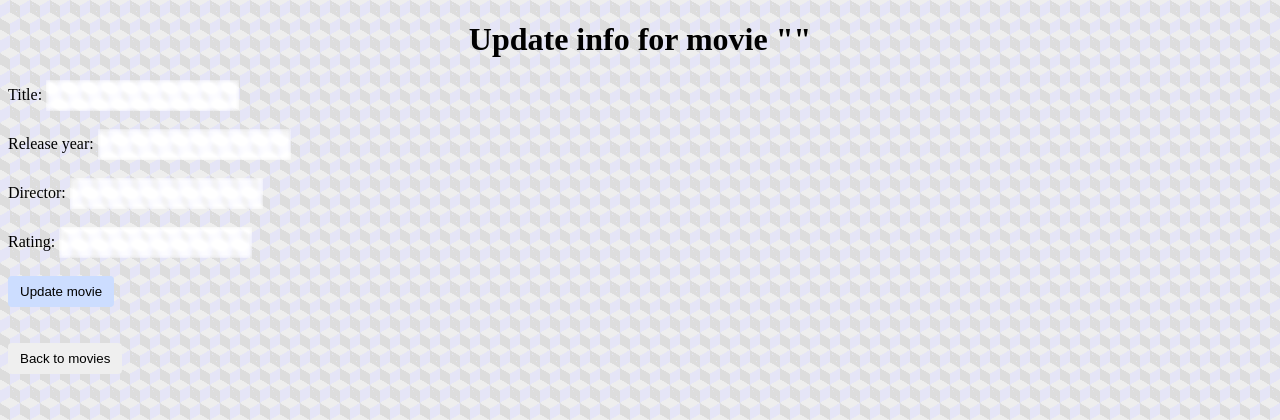
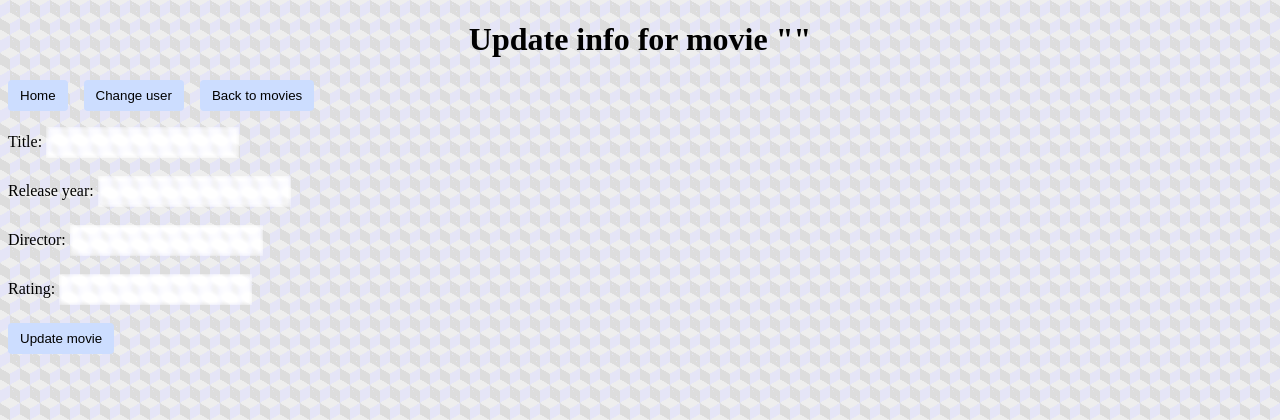
Before and after one commit to e-kif/movie-web, a Flask app: template templates/update-movie.html in a window 1280 px wide. Shown: the top 420 px of the page. Run offline with Flask 3, Linux system fonts and the light colour scheme; the template is opened without the code that fills it, so the values that code supplies are empty; parts of the project's set-up code (start-up, migrations or seed data) failed here and were passed over.

Commit message:
navigation menu

```diff
--- a/templates/add-movie.html
+++ b/templates/add-movie.html
@@ -9,6 +9,8 @@
 <body>
 	<h1>{{user.name}}, add a new movie!</h1>
 	<nav>
+		<a href="/"><button>Home</button></a>
+		<a href="/users"><button>Change user</button></a>
 		<a href="/user/{{user.id}}"><button>Back to movies</button></a>
 	</nav>
 
--- a/templates/add_user.html
+++ b/templates/add_user.html
@@ -10,12 +10,15 @@
 </head>
 <body>
     <h1>Add new user</h1>
+    <nav>
+        <a href="/"><button>Home</button></a>
+        <a href="/users"><button>Back to user list</button></a>
+    </nav>
     <form action="add-user" method="post">
         <input type="text" placeholder="username" id="username" name="user">
         <input type="submit">
     </form>
 
-    <a href="/users"><button>Back to user list</button></a>
 
 </body>
 </html>
--- a/templates/home.html
+++ b/templates/home.html
@@ -5,6 +5,9 @@
 	<meta name="viewport" content="width=device-width, initial-scale=1.0">
 	<title>Movie Web App</title>
 	<link rel="stylesheet" href="/static/style.css">
+	<style>
+        @import url('https://fonts.googleapis.com/css2?family=Rowdies:wght@300;400;700&display=swap');
+    </style>
 </head>
 <body>
 	<h1>Welcome to Movie Web App</h1>
--- a/templates/update-movie.html
+++ b/templates/update-movie.html
@@ -8,6 +8,11 @@
 </head>
 <body>
 	<h1>Update info for movie "{{movie.title}}"</h1>
+	<nav>
+		<a href="/"><button>Home</button></a>
+		<a href="/users"><button>Change user</button></a>
+		<a href="/user/{{user_id}}"><button>Back to movies</button></a>
+	</nav>
 
 	<form action="/users/{{user_id}}/update_movie/{{movie.id}}" method="post">
 		<label for="title">Title:</label>
@@ -27,7 +32,6 @@
 	</form>
 
 	<br><br>
-		<a href="/user/{{user_id}}"><button>Back to movies</button></a>
 
 </body>
 </html>
--- a/templates/update-user.html
+++ b/templates/update-user.html
@@ -8,6 +8,10 @@
 </head>
 <body>
 	<h1>Update {{user.name}}</h1>
+	<nav>
+		<a href="/"><button>Home</button></a>
+		<a href="/users"><button>Change user</button></a>
+	</nav>
 	{% if message is defined and message|length %}
 	<p>{{message}}</p>
 	{% endif %}
@@ -19,6 +23,5 @@
 	</form>
 
 	<br><br>
-	<a href="/users"><button>Back to users</button></a>
 </body>
 </html>
--- a/templates/user-movies.html
+++ b/templates/user-movies.html
@@ -10,8 +10,9 @@
 	<h1>{{user.name}}'s movies</h1>
 
 	<nav>
+		<a href="/"><button>Home</button></a>
+		<a href="/users"><button>Change user</button></a>
 		<a href="/users/{{user.id}}/add-movie"><button>Add new movie</button></a>
-		<a href="/users"><button>Back to user list</button></a>
 	</nav>
 
 
--- a/templates/users.html
+++ b/templates/users.html
@@ -15,7 +15,10 @@
 
     <h1>Registered users of the MovieWeb App</h1>
 
-    <nav><a href="/add-user"><button>Add new user</button></a></nav>
+    <nav>
+        <a href="/"><button>Home</button></a>
+        <a href="/add-user"><button>Add new user</button></a>
+    </nav>
 
     {% if message is defined and message|length %}
     <p>{{message}}</p>
```
